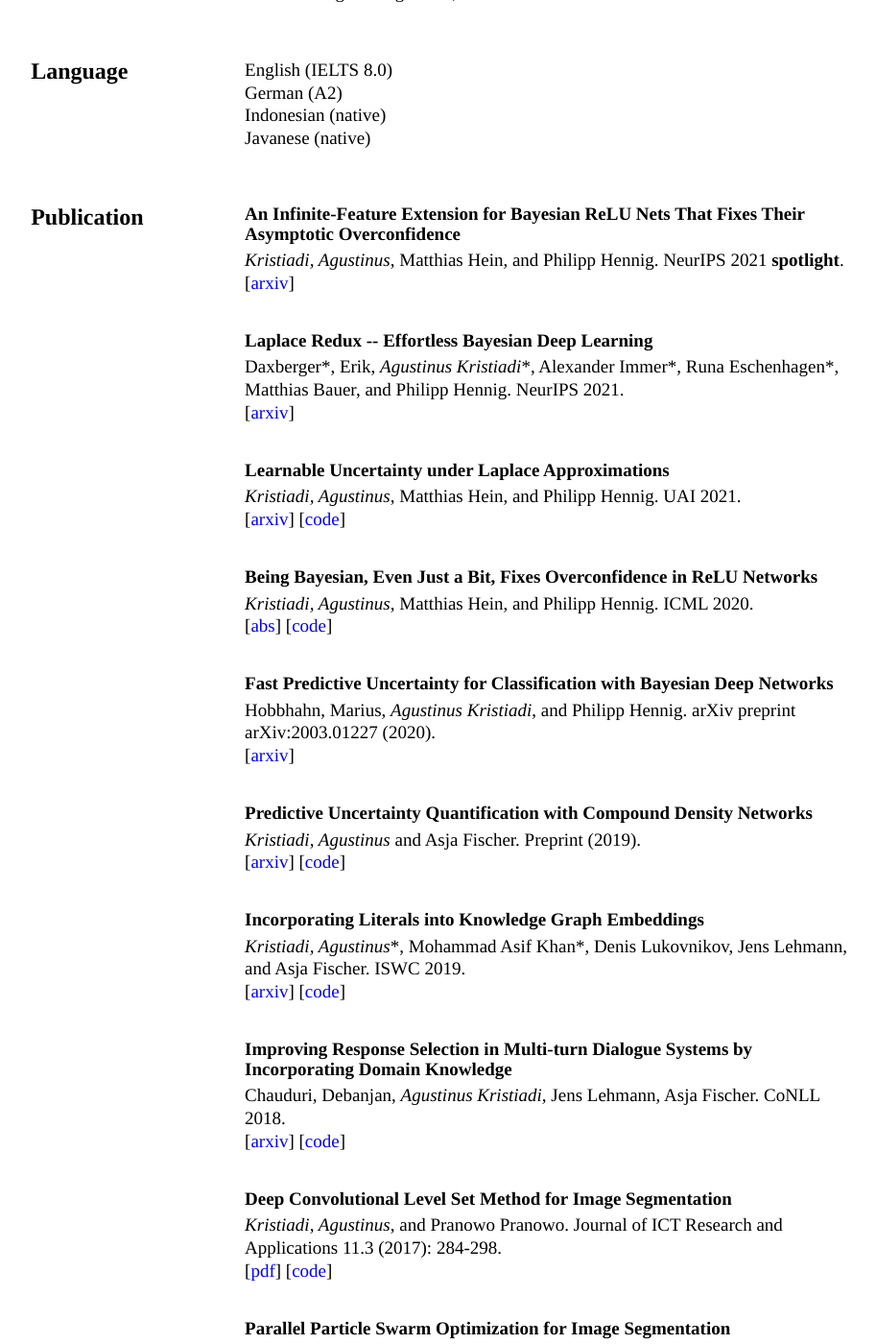
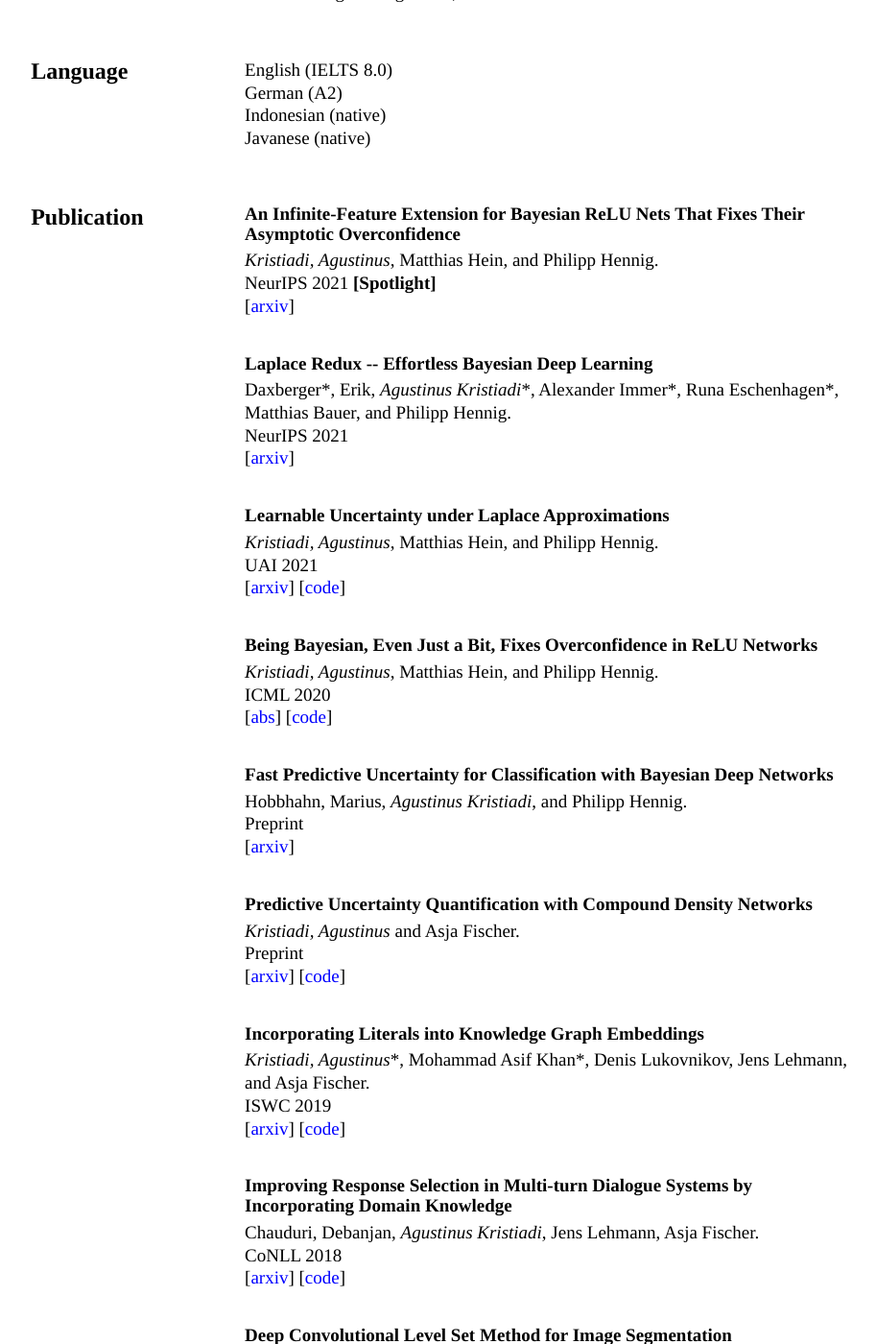
Before and after one commit to hsyodysseyjr/wiseodd0, a Jekyll site: the page built from about.html, in a window 1280 px wide and 1400 px high, scrolled down 1578 px. Shown: the whole window at 96% size, without its empty margins (177-1090 px from the left). Built offline with Jekyll 4.4.1, drawn with Linux system fonts in a browser that asks for light colours; nearby versions of some CDN libraries; formulas are drawn with MathJax 3; part of the change alters nothing that is shown; some of the changed text lies outside the part shown.

Commit message:
Layouting about.html

```diff
--- a/about.html
+++ b/about.html
@@ -130,24 +130,27 @@ header-img: "img/about-bg.jpg"
         <div class="col-md-9">
             <h4>An Infinite-Feature Extension for Bayesian ReLU Nets That Fixes Their Asymptotic Overconfidence</h4>
             <div>
-                <i>Kristiadi, Agustinus</i>, Matthias Hein, and Philipp Hennig. NeurIPS 2021 <b>spotlight</b>.
+                <i>Kristiadi, Agustinus</i>, Matthias Hein, and Philipp Hennig.
             </div>
+            <div>NeurIPS 2021 <b>[Spotlight]</b></div>
                 [<a href="https://arxiv.org/abs/2010.02709">arxiv</a>]
 
             <div class="row" style="padding-bottom: 2em"></div>
 
             <h4>Laplace Redux -- Effortless Bayesian Deep Learning</h4>
             <div>
-                Daxberger*, Erik, <i>Agustinus Kristiadi</i>*, Alexander Immer*, Runa Eschenhagen*, Matthias Bauer, and Philipp Hennig. NeurIPS 2021.
+                Daxberger*, Erik, <i>Agustinus Kristiadi</i>*, Alexander Immer*, Runa Eschenhagen*, Matthias Bauer, and Philipp Hennig.
             </div>
+            <div>NeurIPS 2021</div>
                 [<a href="https://arxiv.org/abs/2010.02709">arxiv</a>]
 
             <div class="row" style="padding-bottom: 2em"></div>
 
             <h4>Learnable Uncertainty under Laplace Approximations</h4>
             <div>
-                <i>Kristiadi, Agustinus</i>, Matthias Hein, and Philipp Hennig. UAI 2021.
+                <i>Kristiadi, Agustinus</i>, Matthias Hein, and Philipp Hennig.
             </div>
+            <div>UAI 2021</div>
                 [<a href="https://arxiv.org/abs/2010.02720">arxiv</a>]
                 [<a href="https://github.com/wiseodd/lula">code</a>]
 
@@ -155,8 +158,9 @@ header-img: "img/about-bg.jpg"
 
             <h4>Being Bayesian, Even Just a Bit, Fixes Overconfidence in ReLU Networks</h4>
             <div>
-                <i>Kristiadi, Agustinus</i>, Matthias Hein, and Philipp Hennig. ICML 2020.
+                <i>Kristiadi, Agustinus</i>, Matthias Hein, and Philipp Hennig.
             </div>
+            <div>ICML 2020</div>
                 [<a href="http://proceedings.mlr.press/v119/kristiadi20a.html">abs</a>]
                 [<a href="https://github.com/wiseodd/last_layer_laplace">code</a>]
 
@@ -164,16 +168,18 @@ header-img: "img/about-bg.jpg"
 
             <h4>Fast Predictive Uncertainty for Classification with Bayesian Deep Networks</h4>
             <div>
-                Hobbhahn, Marius, <i>Agustinus Kristiadi</i>, and Philipp Hennig. arXiv preprint arXiv:2003.01227 (2020).
+                Hobbhahn, Marius, <i>Agustinus Kristiadi</i>, and Philipp Hennig.
             </div>
+            <div>Preprint</div>
                 [<a href="https://arxiv.org/abs/2003.01227">arxiv</a>]
 
             <div class="row" style="padding-bottom: 2em"></div>
 
             <h4>Predictive Uncertainty Quantification with Compound Density Networks</h4>
             <div>
-                <i>Kristiadi, Agustinus</i> and Asja Fischer. Preprint (2019).
+                <i>Kristiadi, Agustinus</i> and Asja Fischer.
             </div>
+            <div>Preprint</div>
                 [<a href="https://arxiv.org/abs/1902.01080">arxiv</a>]
                 [<a href="https://github.com/wiseodd/compound-density-networks">code</a>]
 
@@ -181,8 +187,9 @@ header-img: "img/about-bg.jpg"
 
             <h4>Incorporating Literals into Knowledge Graph Embeddings</h4>
             <div>
-              <i>Kristiadi, Agustinus</i>*, Mohammad Asif Khan*, Denis Lukovnikov, Jens Lehmann, and Asja Fischer. ISWC 2019.
+              <i>Kristiadi, Agustinus</i>*, Mohammad Asif Khan*, Denis Lukovnikov, Jens Lehmann, and Asja Fischer.
             </div>
+            <div>ISWC 2019</div>
                 [<a href="https://arxiv.org/abs/1802.00934">arxiv</a>]
                 [<a href="https://github.com/SmartDataAnalytics/LiteralE">code</a>]
 
@@ -190,8 +197,9 @@ header-img: "img/about-bg.jpg"
 
             <h4>Improving Response Selection in Multi-turn Dialogue Systems by Incorporating Domain Knowledge</h4>
             <div>
-              Chauduri, Debanjan, <i>Agustinus Kristiadi</i>, Jens Lehmann, Asja Fischer. CoNLL 2018.
+              Chauduri, Debanjan, <i>Agustinus Kristiadi</i>, Jens Lehmann, Asja Fischer.
             </div>
+            <div>CoNLL 2018</div>
                 [<a href="https://arxiv.org/abs/1809.03194">arxiv</a>]
                 [<a href="https://github.com/SmartDataAnalytics/AK-DE-biGRU">code</a>]
 
@@ -208,8 +216,9 @@ header-img: "img/about-bg.jpg"
 
             <h4>Parallel Particle Swarm Optimization for Image Segmentation</h4>
             <div>
-              <i>Kristiadi, Agustinus</i>, Pranowo Pranowo, and Paulus Mudjihartono. DEIS 2013.
+              <i>Kristiadi, Agustinus</i>, Pranowo Pranowo, and Paulus Mudjihartono.
             </div>
+            <div>DEIS 2013</div>
             [<a href="http://sdiwc.net/digital-library/web-admin/upload-pdf/00000491.pdf">pdf</a>]
             [<a href="https://github.com/wiseodd/swarm-image-segmenter">code</a>]
         </div>
```
